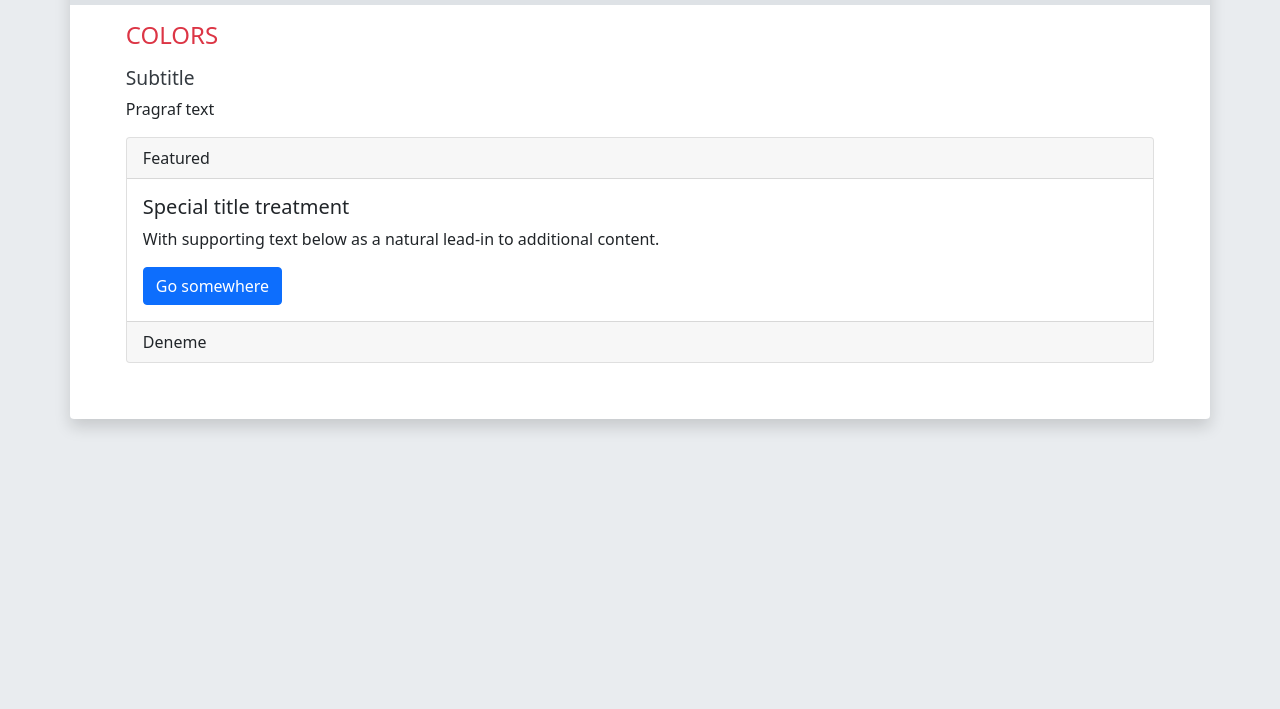
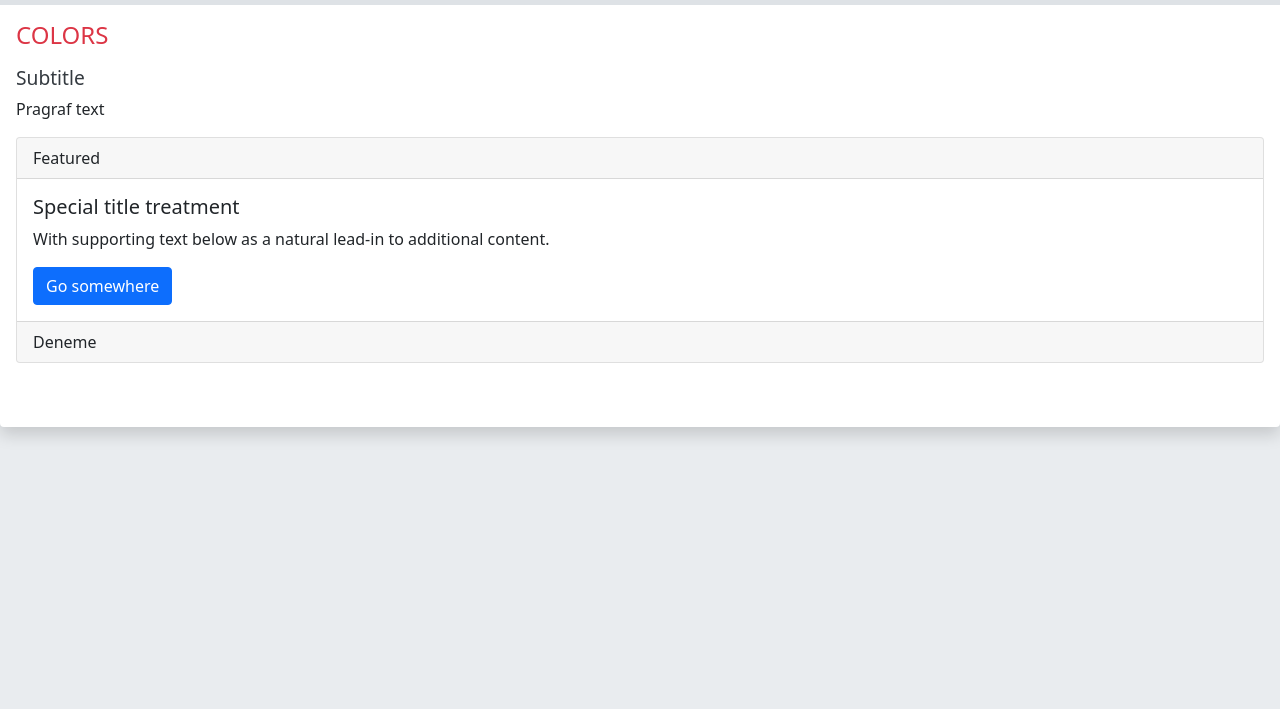
Before and after one commit to aydoganab/otm_bs5, a website: page app/home.html in a window 1280 px wide. Shown: the part 91-800 px from the top of the page. Drawn offline with Linux system fonts and the light colour scheme.

Commit message:
development continued

```diff
--- a/app/home.html
+++ b/app/home.html
@@ -31,9 +31,8 @@
     </div>
 </div>
 
-<div class="container-xl px-0">
-    <div class="row justify-content-center g-0">
-        <div class="col-xxl-11 bg-white shadow pb-5 rounded-bottom">
+<div class="container-xxl px-0">
+    <div class="bg-white shadow pb-5 rounded-bottom">
 
         <div class="d-flex align-items-center">
 
@@ -120,9 +119,7 @@
         </nav>
 
         <!--INNER PAGE-->
-            <div class="p-2 pt-3">
-                <div class="row justify-content-center">
-                    <div class="col-lg-11">
+        <div class="p-3">
 
             <h1 class="page-title">COLORS</h1>
             <h2 class="page-subtitle">Subtitle</h2>
@@ -143,10 +140,7 @@
             </div>
 
         </div>
-                </div>
-            </div>
 
-        </div>
     </div>
 </div>
 
--- a/scss/style.scss
+++ b/scss/style.scss
@@ -4,6 +4,11 @@ $enable-transitions: true;
 //$enable-reduced-motion: true;
 
 $green: #128664;
+
+
+$container-max-widths: (
+        xxl: 1420px
+);
 
 @import "node_modules/bootstrap/scss/functions";
 @import "node_modules/bootstrap/scss/variables";
@@ -35,8 +40,8 @@ $dropdown-link-hover-bg: $gray-200;
 //FOCUS
 $otm-focus-width: .12rem;
 $btn-focus-width: $otm-focus-width*1.1;
-$btn-focus-box-shadow:    0 0 0 $otm-focus-width $input-btn-focus-color;
-$input-focus-box-shadow:    0 0 0 $otm-focus-width $input-btn-focus-color;
+$btn-focus-box-shadow: 0 0 0 $otm-focus-width $input-btn-focus-color;
+$input-focus-box-shadow: 0 0 0 $otm-focus-width $input-btn-focus-color;
 
 @import "node_modules/bootstrap/scss/root";
 @import "node_modules/bootstrap/scss/reboot";
```
Also changed, not shown: app/css/otm_bs5.css. Lines whose indentation alone changed are shown as unchanged.
